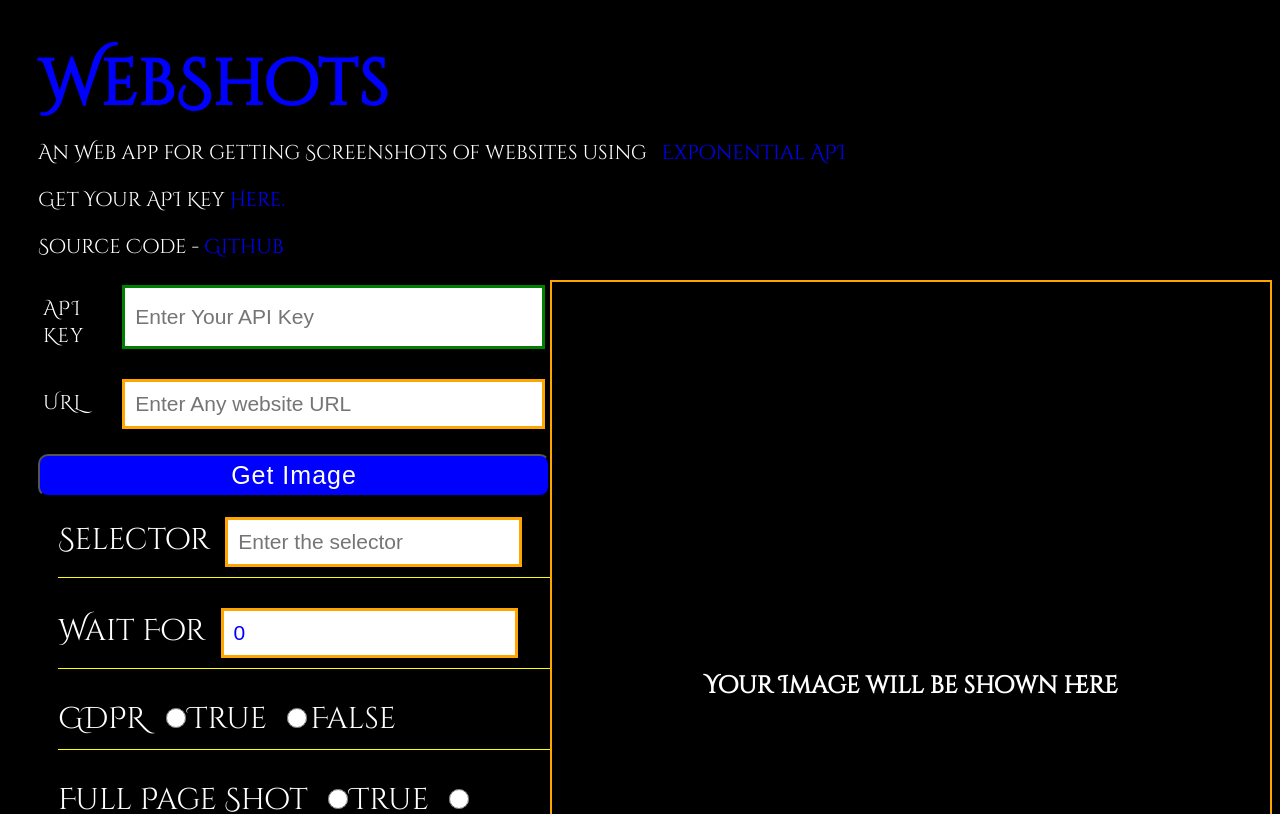
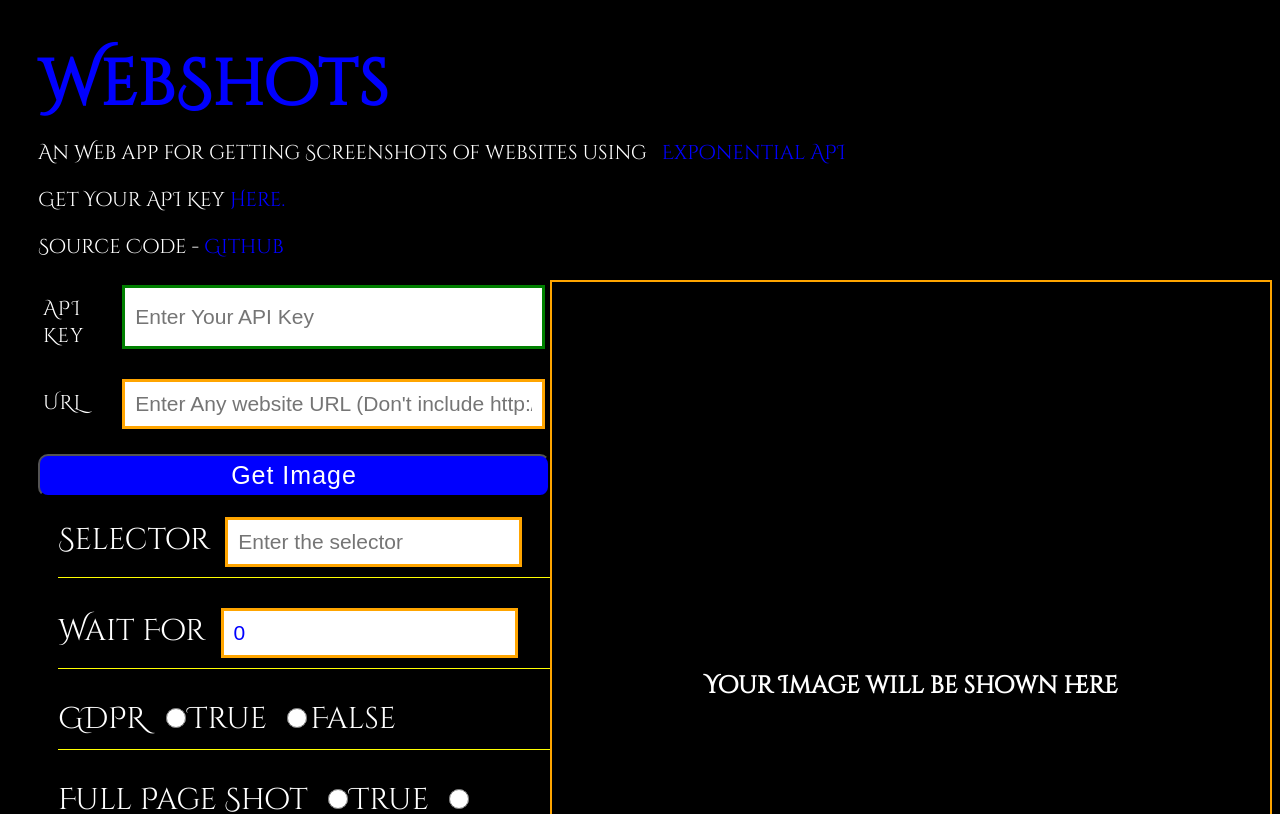
Before and after one commit to FrankYChills/WebShotss, a React (Create React App) app: page / in a window 1280 px wide. Shown: the top 814 px of the page. Built offline with nearby package versions, Linux system fonts and the light colour scheme.

Commit message:
placeholder info added

```diff
--- a/src/components/InputForm.jsx
+++ b/src/components/InputForm.jsx
@@ -68,7 +68,7 @@ const InputForm = () => {
             name="url"
             value={url}
             onChange={(e) => setUrl(e.target.value)}
-            placeholder="Enter Any website URL"
+            placeholder="Enter Any website URL (Don't include http:// or https://)"
           />
         </div>
         <button
```
